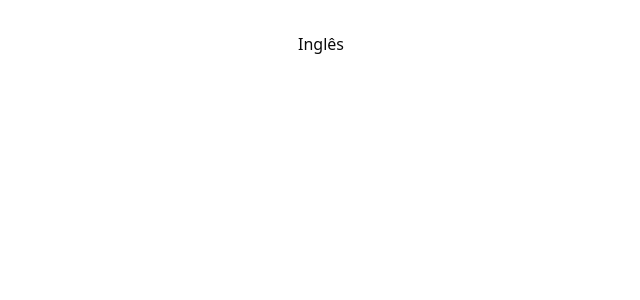
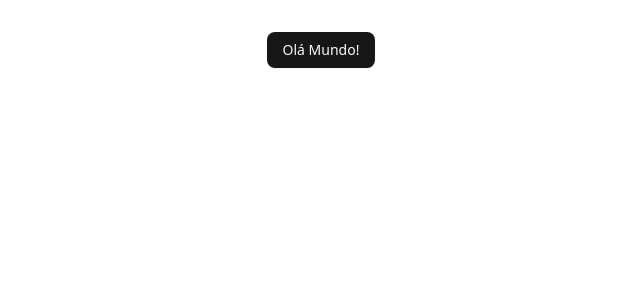
Before and after one commit to Blequisc/portfolio, a React (Vite) app: page / in a window 1280 px wide. Shown: the top 300 px of the page, without its empty margins (319-959 px from the left). Built offline with nearby package versions, Linux system fonts and the light colour scheme.

Commit message:
flag svg added and other additions
flags svg by https://github.com/lipis/flag-icons

```diff
--- a/package.json
+++ b/package.json
@@ -10,9 +10,11 @@
     "preview": "vite preview"
   },
   "dependencies": {
+    "@radix-ui/react-slot": "^1.2.3",
     "@tailwindcss/vite": "^4.1.11",
     "class-variance-authority": "^0.7.1",
     "clsx": "^2.1.1",
+    "flag-icons": "^7.5.0",
     "i18next": "^25.3.2",
     "lucide-react": "^0.539.0",
     "react": "^19.1.1",
--- a/src/App.tsx
+++ b/src/App.tsx
@@ -1,14 +1,16 @@
 import "./App.css";
 import { useTranslation } from "react-i18next";
+
+import { Button } from "./components/ui/button";
 
 function App() {
   const { t } = useTranslation();
 
-  return <>
-
-{t('langInPort')}
-
-  </>;
+  return (
+    <>
+      <Button>{t("helloWorld")}</Button>
+    </>
+  );
 }
 
 export default App;
--- /dev/null
+++ b/src/components/ui/button.tsx
@@ -0,0 +1,59 @@
+import * as React from "react"
+import { Slot } from "@radix-ui/react-slot"
+import { cva, type VariantProps } from "class-variance-authority"
+
+import { cn } from "../../lib/utils"
+
+const buttonVariants = cva(
+  "inline-flex items-center justify-center gap-2 whitespace-nowrap rounded-md text-sm font-medium transition-all disabled:pointer-events-none disabled:opacity-50 [&_svg]:pointer-events-none [&_svg:not([class*='size-'])]:size-4 shrink-0 [&_svg]:shrink-0 outline-none focus-visible:border-ring focus-visible:ring-ring/50 focus-visible:ring-[3px] aria-invalid:ring-destructive/20 dark:aria-invalid:ring-destructive/40 aria-invalid:border-destructive",
+  {
+    variants: {
+      variant: {
+        default:
+          "bg-primary text-primary-foreground shadow-xs hover:bg-primary/90",
+        destructive:
+          "bg-destructive text-white shadow-xs hover:bg-destructive/90 focus-visible:ring-destructive/20 dark:focus-visible:ring-destructive/40 dark:bg-destructive/60",
+        outline:
+          "border bg-background shadow-xs hover:bg-accent hover:text-accent-foreground dark:bg-input/30 dark:border-input dark:hover:bg-input/50",
+        secondary:
+          "bg-secondary text-secondary-foreground shadow-xs hover:bg-secondary/80",
+        ghost:
+          "hover:bg-accent hover:text-accent-foreground dark:hover:bg-accent/50",
+        link: "text-primary underline-offset-4 hover:underline",
+      },
+      size: {
+        default: "h-9 px-4 py-2 has-[>svg]:px-3",
+        sm: "h-8 rounded-md gap-1.5 px-3 has-[>svg]:px-2.5",
+        lg: "h-10 rounded-md px-6 has-[>svg]:px-4",
+        icon: "size-9",
+      },
+    },
+    defaultVariants: {
+      variant: "default",
+      size: "default",
+    },
+  }
+)
+
+function Button({
+  className,
+  variant,
+  size,
+  asChild = false,
+  ...props
+}: React.ComponentProps<"button"> &
+  VariantProps<typeof buttonVariants> & {
+    asChild?: boolean
+  }) {
+  const Comp = asChild ? Slot : "button"
+
+  return (
+    <Comp
+      data-slot="button"
+      className={cn(buttonVariants({ variant, size, className }))}
+      {...props}
+    />
+  )
+}
+
+export { Button, buttonVariants }
--- a/src/utils/i18n/i18n.ts
+++ b/src/utils/i18n/i18n.ts
@@ -15,8 +15,8 @@
         translation: ptBRLang,
       },
     },
-    lng: 'en', // default language
-    fallbackLng: 'en',
+    lng: 'pt-BR', // default language
+    fallbackLng: 'en', // fallback language, in case default language doesn't work
     debug: true,
     interpolation: {
       escapeValue: false, // react already safes from xss
```
Also changed, not shown: 1 other file (tests, documents, lock files or other folders).
